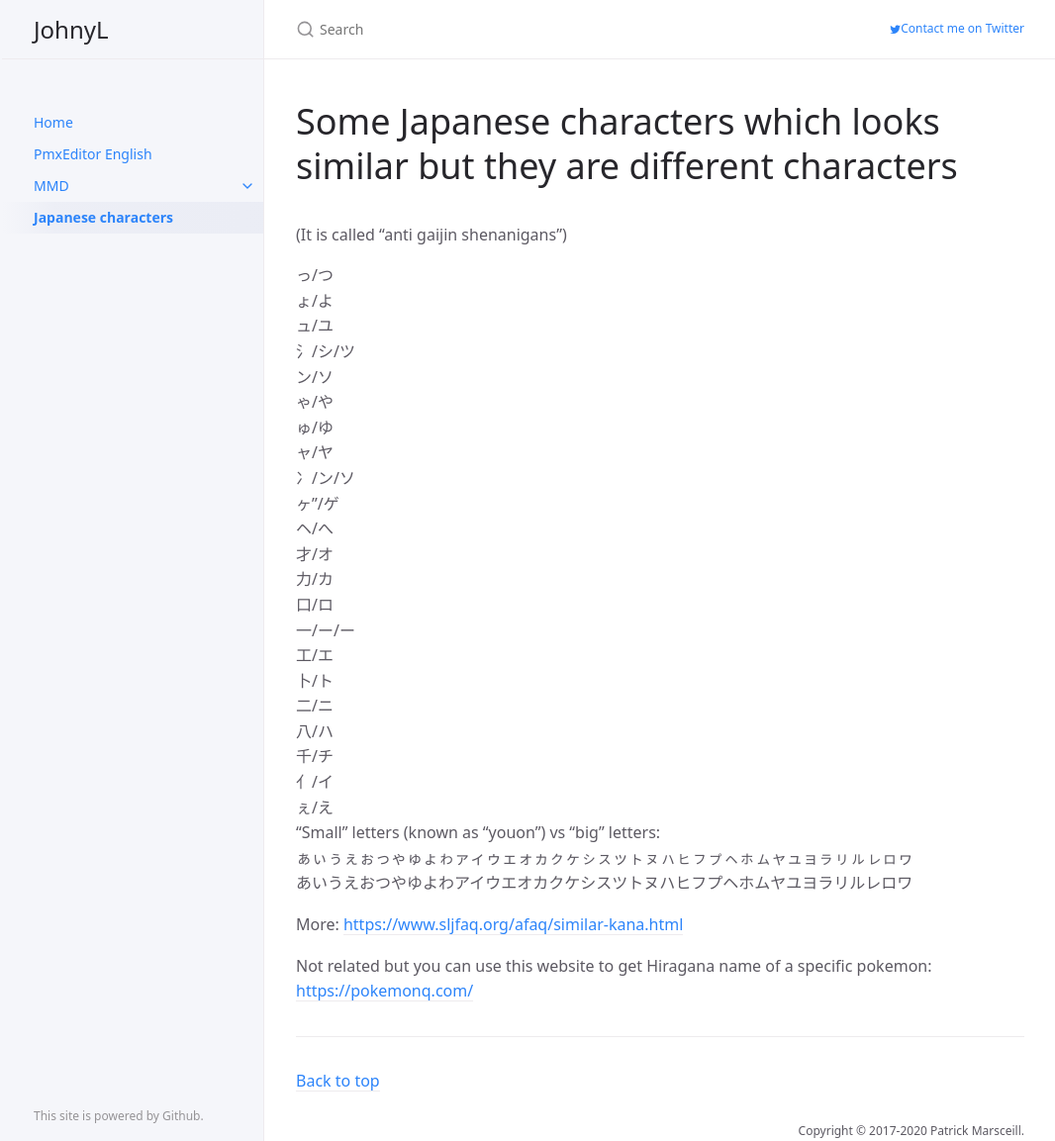
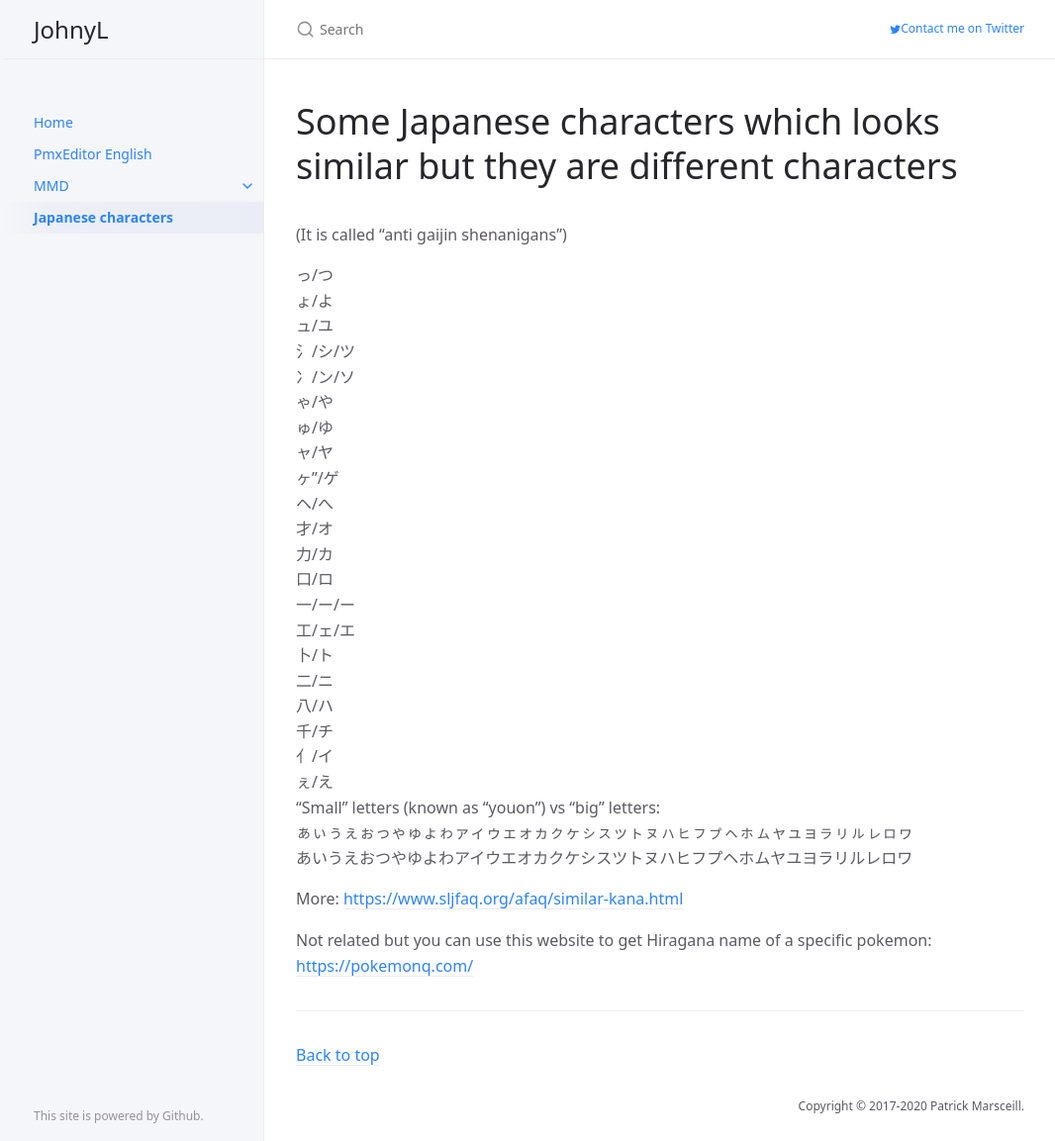
Before and after one commit to johnwithlenon/johnwithlenon.github.io, a Jekyll site: the page built from japchar.md, in a window 1280 px wide and 1153 px high. Shown: the whole window at 99% size, without its empty margins (105-1171 px from the left). Built offline with Jekyll 4.4.1, drawn with Linux system fonts in a browser that asks for light colours.

Commit message:
Update japchar.md

```diff
--- a/japchar.md
+++ b/japchar.md
@@ -13,18 +13,17 @@ description: "Japanese characters"
 ょ/よ<br>
 ュ/ユ<br>
 氵/シ/ツ<br>
-ン/ソ<br>
+冫/ン/ソ<br>
 ゃ/や<br>
 ゅ/ゆ<br>
 ャ/ヤ<br>
-冫/ン/ソ<br>
 ヶ"/ゲ<br>
 ヘ/へ<br>
 才/オ<br>
 力/カ<br>
 口/ロ<br>
 一/ー/ー<br>
-工/エ<br>
+工/ェ/エ<br>
 卜/ト<br>
 二/ニ<br>
 八/ハ<br>
```
